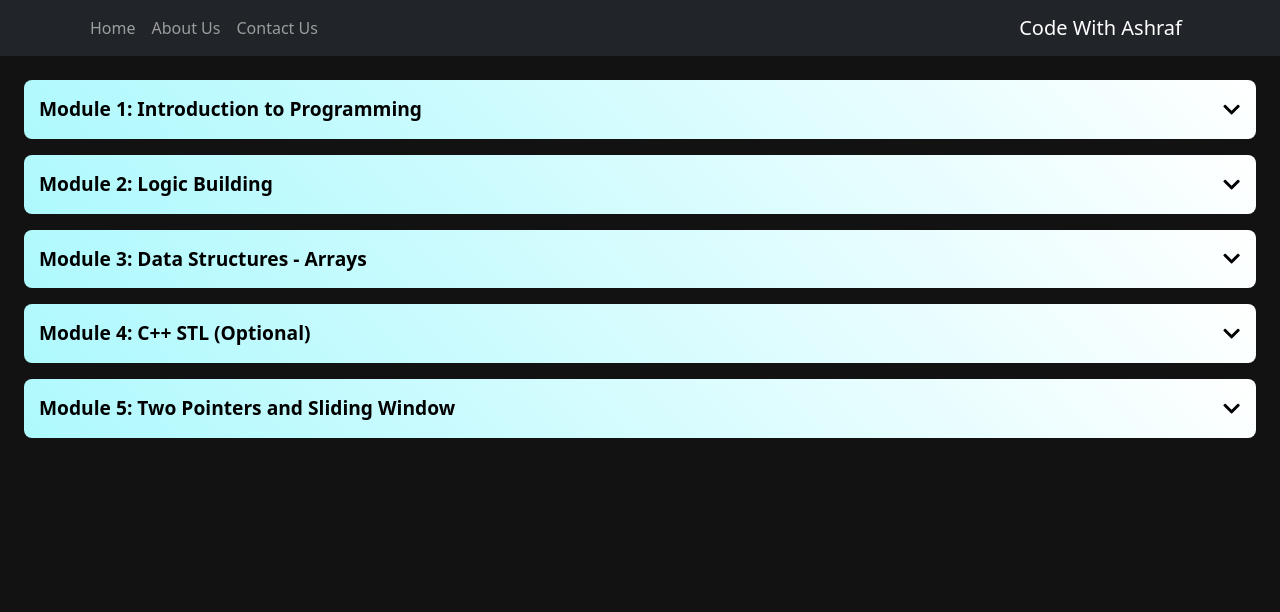
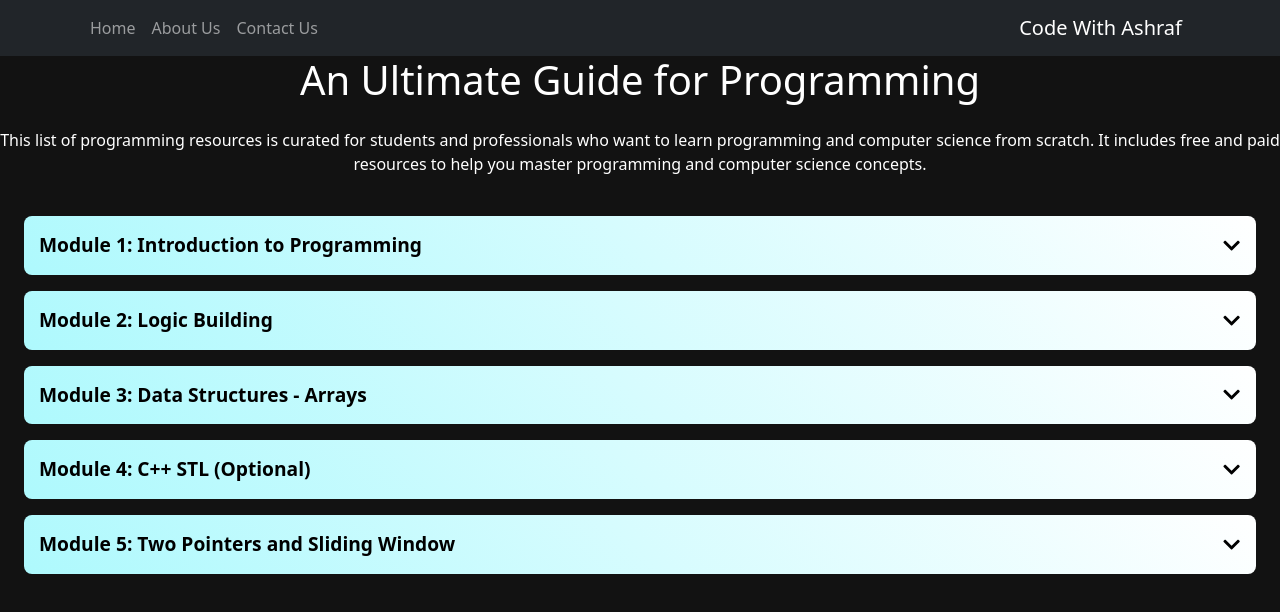
Before and after one commit to abmomd/math-code-academy, a React (Vite) app: page / in a window 1280 px wide. Shown: the top 612 px of the page. Built offline with nearby package versions, Linux system fonts and the light colour scheme.

Commit message:
Added About Us and Contact Us Pages

```diff
--- /dev/null
+++ b/src/components/Intro.tsx
@@ -0,0 +1,16 @@
+
+const Intro = () => {
+  return (
+    <section className="relative w-full bg-gradient-to-r from-blue-500 to-indigo-600 text-white py-16 px-6 md:px-12">
+      <div className="max-w-4xl mx-auto text-center">
+        <h1 className="text-4xl font-bold mb-4 "> An Ultimate Guide for  Programming</h1>
+        <p className="text-lg mb-6 opacity-90">
+            This list of programming resources is curated for students and professionals who want to learn programming and computer science from scratch. It includes free and paid resources to help you master programming and computer science concepts.
+        </p>
+      </div>
+
+    </section>
+  );
+};
+
+export default Intro;
--- a/src/components/ListGroup.tsx
+++ b/src/components/ListGroup.tsx
@@ -3,7 +3,7 @@ import "bootstrap/dist/css/bootstrap.min.css";
 import { FaChevronDown, FaChevronUp } from "react-icons/fa";
 import { stepsData } from "../data/stepsData"; // Import the data
 import "../App.css";
-
+import Intro from "./Intro";
 import NavbarComponent from "./NavbarComponent"; // Import the Navbar
 
 
@@ -32,6 +32,7 @@ const DSAAccordion = () => {
   return (
     <>
       <NavbarComponent />
+      <Intro />
       <div className="container-fluid min-vh-100 p-4">
         {stepsData.map((step, stepIndex) => (
           <div key={stepIndex} className="mb-3">
--- a/src/pages/AboutUs.tsx
+++ b/src/pages/AboutUs.tsx
@@ -1,6 +1,7 @@
 import NavbarComponent from "../components/NavbarComponent";
 import "./AboutUs.css"; // Add CSS for styling
 import profileImg from "../images/profile.jpg";
+import ContactUs from "./ContactUs";
 
 const AboutUs = () => {
   const courses = [
@@ -40,6 +41,7 @@ const AboutUs = () => {
         </div>
       </div>
     </>
+
   );
 };
 
```
